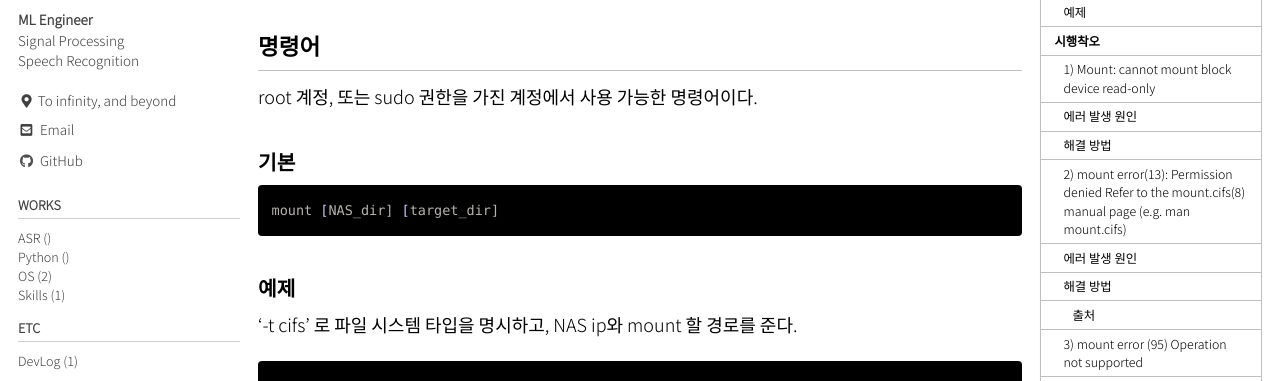
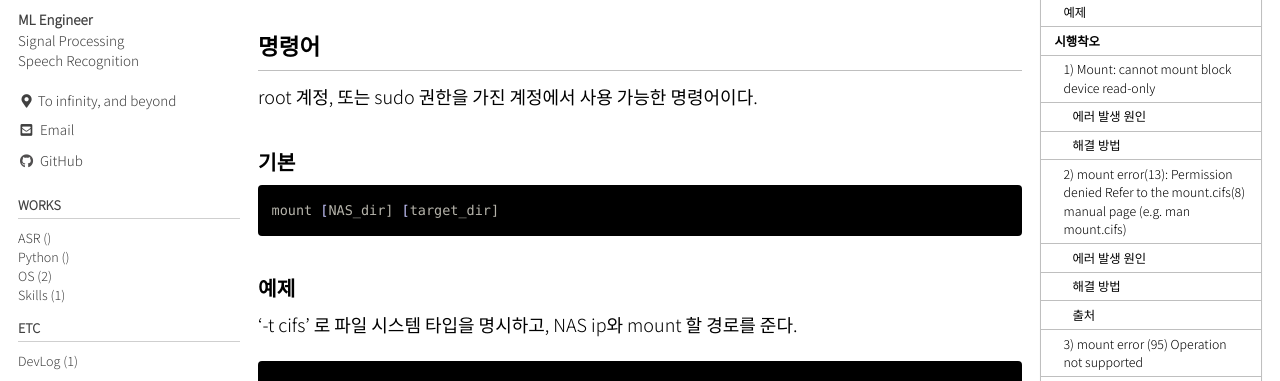
Before and after one commit to 0l-hnh/0l-hnh.github.io, a Jekyll site: the page built from _posts/2022-03-13-mount2nas.md, in a window 1280 px wide and 900 px high. Shown: the part 235-616 px from the top of the window. Built offline with Jekyll 4.4.1, drawn with Linux system fonts in a browser that asks for light colours; cached includes are drawn as plain includes; some web fonts are replaced.

````diff
--- a/_posts/2022-03-13-mount2nas.md
+++ b/_posts/2022-03-13-mount2nas.md
@@ -36,16 +36,16 @@ mount -t cifs -o user=id,password=pwd [NAS_dir] [target_dir]
 ## 시행착오
 CentOS 6 서버에 NAS를 mount 하며 겪은 오류 및 해결 방법
 ### 1) Mount: cannot mount block device read-only
-### 에러 발생 원인
+#### 에러 발생 원인
 NAS 를 mount 하려는 서버에 cifs-utils 가 설치되어 있지 않으면 해당 오류가 발생한다.
-### 해결 방법
+#### 해결 방법
 ```bash
 yum install cifs-utils
 ```
 ### 2) mount error(13): Permission denied Refer to the mount.cifs(8) manual page (e.g. man mount.cifs)
-### 에러 발생 원인
+#### 에러 발생 원인
 옵션에 서버-클라이언트 보안 모드를 의미하는  'sec=ntlmssp' 를 추가하지 않음
-### 해결 방법
+#### 해결 방법
 아래와 같이 옵션에 'sec=ntlmssp' 를 추가한다.
 ```bash
 mount -t cifs -o user=id,pass=pwd,sec=ntlmssp [NAS_dir] [target_dir]
````
